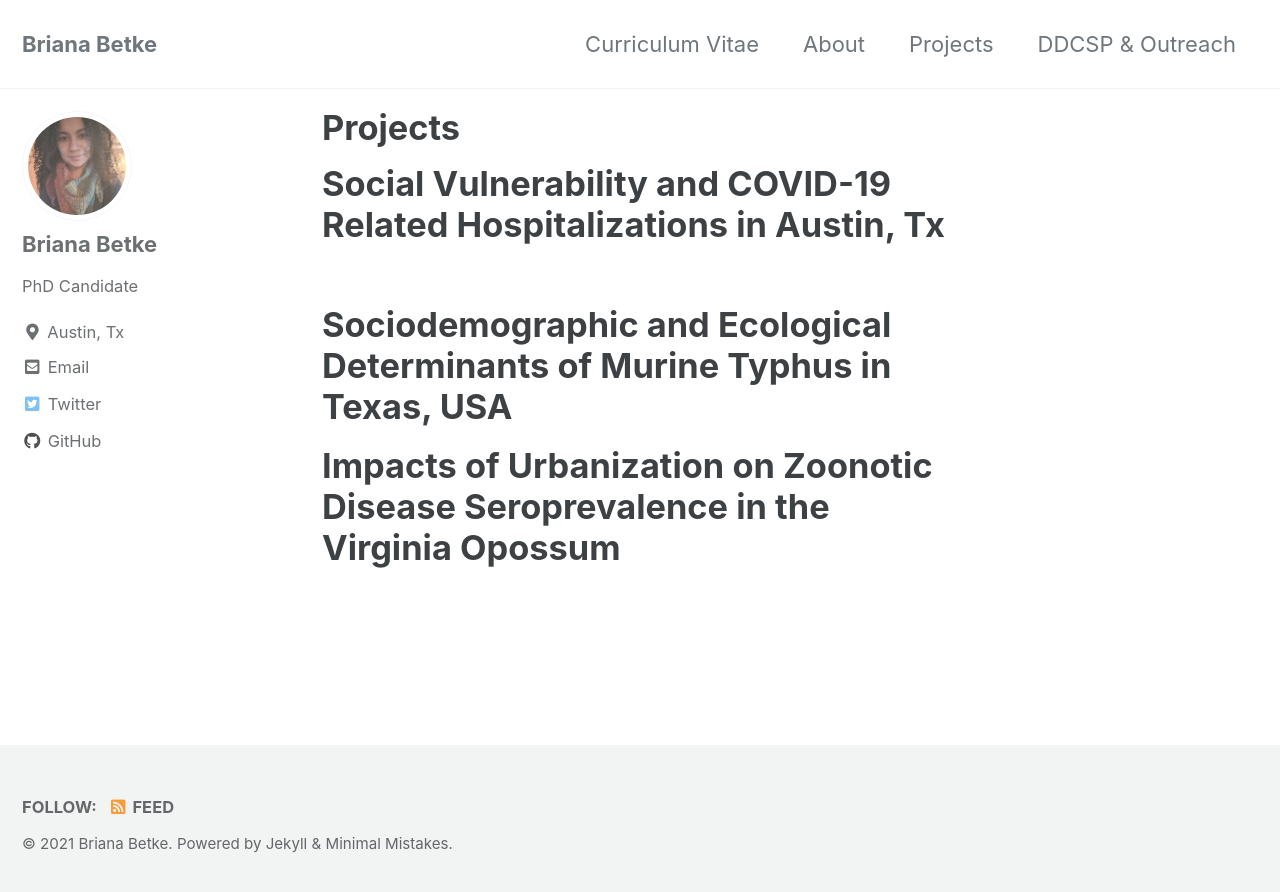
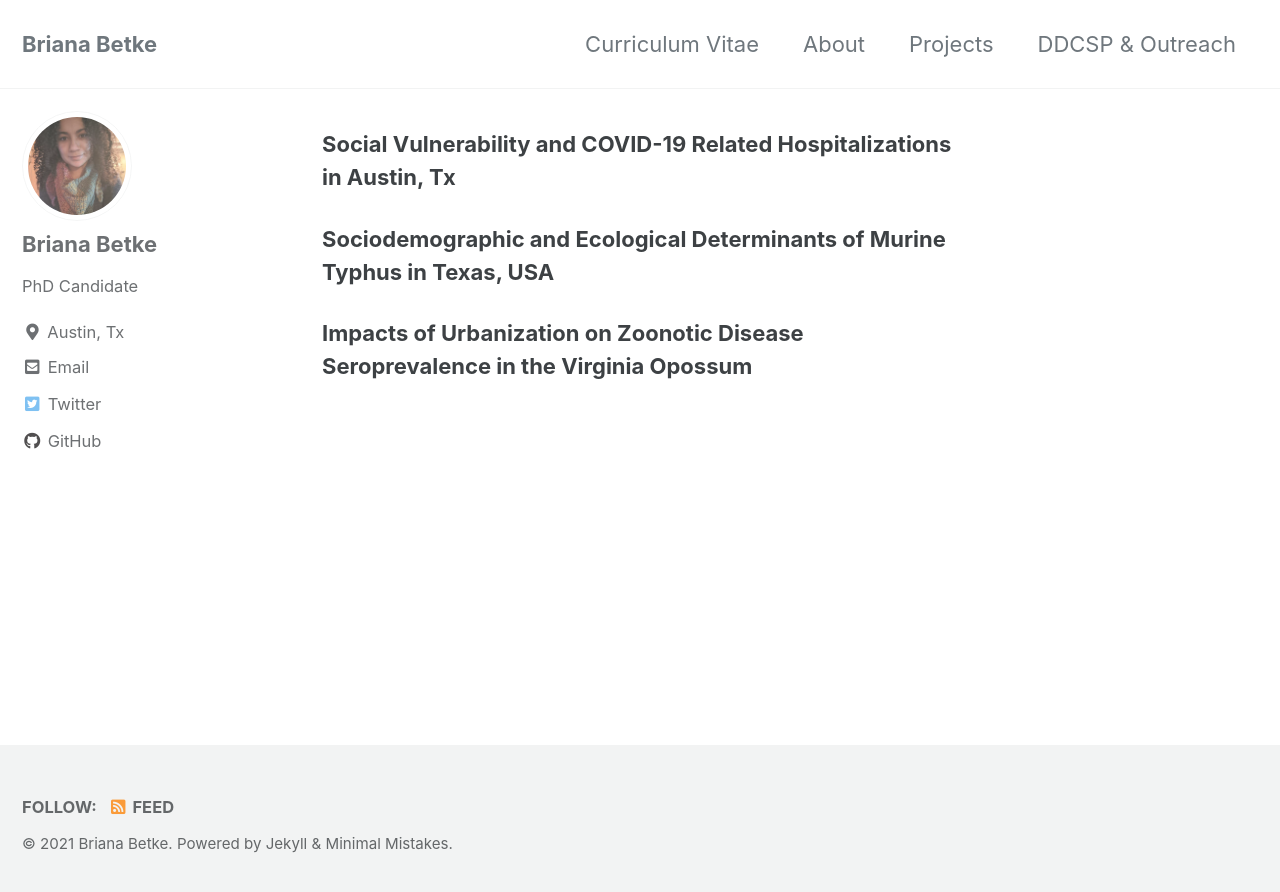
Before and after one commit to babetke/babetke.github.io, a Jekyll site: the page built from _pages/projects.md, in a window 1280 px wide. Shown: the top 892 px of the page. Built offline with Jekyll 4.4.1, drawn with Linux system fonts in a browser that asks for light colours; cached includes are drawn as plain includes.

Commit message:
Bold text for project names.

```diff
--- a/_pages/projects.md
+++ b/_pages/projects.md
@@ -1,14 +1,14 @@
 ---
-title: "Projects"
+title: ""
 permalink: /projects/
 ---
 
-# Social Vulnerability and COVID-19 Related Hospitalizations in Austin, Tx
+**Social Vulnerability and COVID-19 Related Hospitalizations in Austin, Tx**
 
 
 
-# Sociodemographic and Ecological Determinants of Murine Typhus in Texas, USA
+**Sociodemographic and Ecological Determinants of Murine Typhus in Texas, USA**
 
 
 
-# Impacts of Urbanization on Zoonotic Disease Seroprevalence in the Virginia Opossum
+**Impacts of Urbanization on Zoonotic Disease Seroprevalence in the Virginia Opossum**
```
